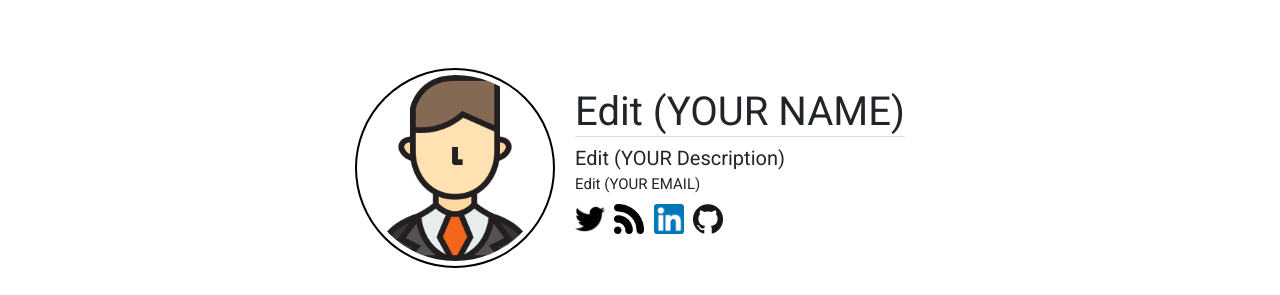
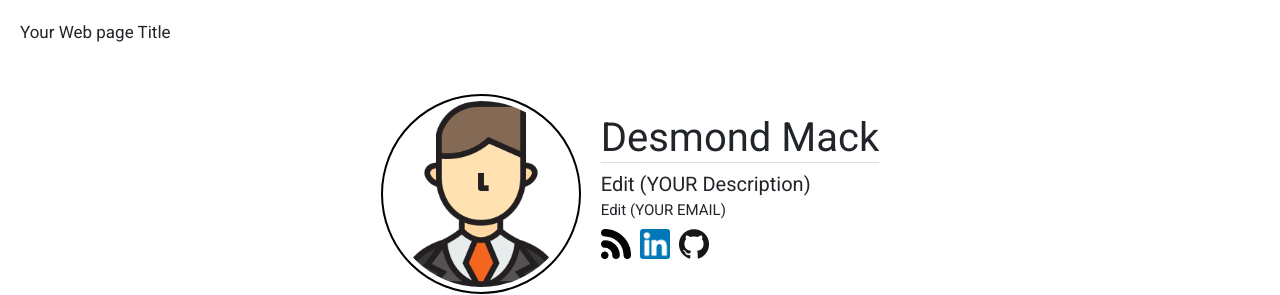
Before and after one commit to Desmond2002/Desmond2002.github.io, a plain HTML site: page index.html in a window 1280 px wide. Shown: the top 295 px of the page. Drawn offline with nearby package versions, Linux system fonts and the light colour scheme; files whose address does not match are found by name.

Commit message:
Update index.html

```diff
--- a/index.html
+++ b/index.html
@@ -25,7 +25,7 @@
   <link href="res/style.css" rel="stylesheet">
 
   <!-- 3130 - Change this name. This is your Web page title (you only can see it in the top of your browser tab) -->
-  <title>Your Web page Title</title>
+  <Desmond Mack>Your Web page Title</title>
 
   <link href="https://fonts.googleapis.com/css?family=Roboto:400,300,500" rel="stylesheet" type="text/css">
 </head>
@@ -50,7 +50,7 @@
           <!-- <div class="col-md-9"> -->
           <div class="card-body" id="header-text">
             <!-- 3130 - Add your name, description, and email address here -->
-            <h1 class="card-title" id="profile-name">Edit (YOUR NAME)</h1>
+            <h1 class="card-title" id="profile-name">Desmond Mack</h1>
             <div class="card-subtitle" id="profile-descr">Edit (YOUR Description)</div>
             <div class="card-text mb-2" id="profile-info">Edit (YOUR EMAIL) </div>
             <div id="icons">
@@ -58,7 +58,7 @@
 
               <div class="icon">
                 <!-- 3130 - Add your twitter address if you have. If you don't, you can remove this div tag -->
-                <a href="Edit - YOUR TWITTER Address" target="_blank">
+               <!-- <a href="Edit - YOUR TWITTER Address" target="_blank">
                   <img src="res/icons/twitter.png">
                 </a>
               </div>
```
